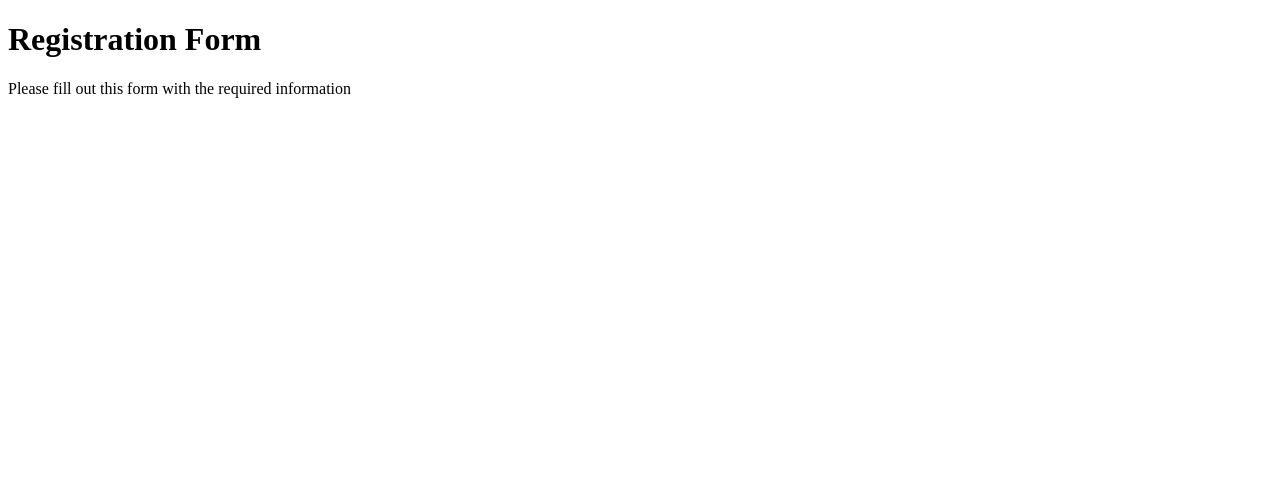
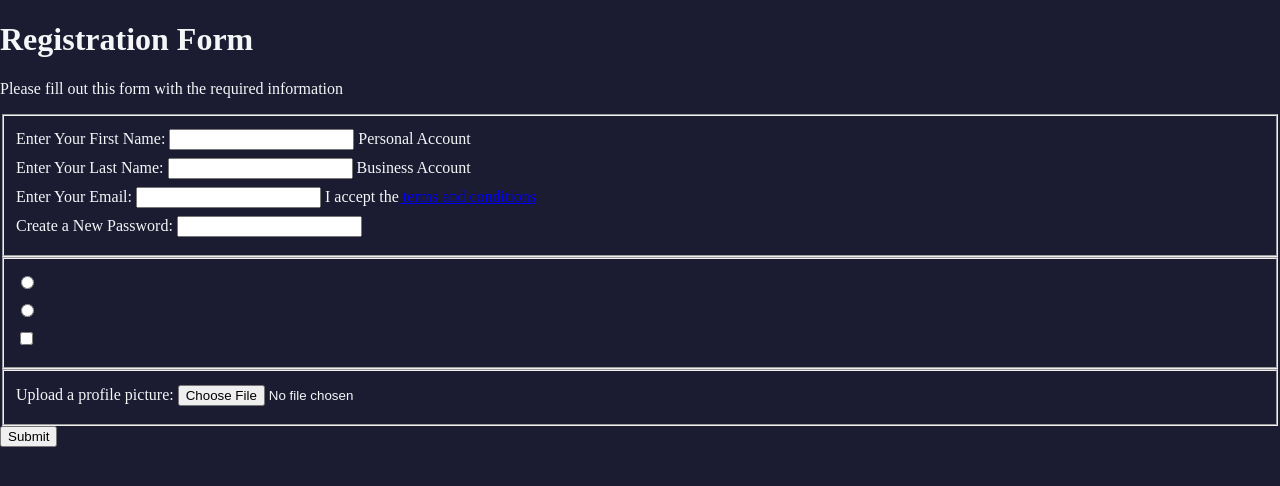
Before and after one commit to wlricardo/html-registration-form, a plain HTML site: page index.html in a window 1280 px wide. Drawn offline with Linux system fonts and the light colour scheme.

Commit message:
Continues at Step 28

```diff
--- a/index.html
+++ b/index.html
@@ -12,6 +12,30 @@
 <body>
     <h1>Registration Form</h1>
     <p>Please fill out this form with the required information</p>
+    <form action="https://fcc-registration-form.com">
+        <fieldset>
+            <label>Enter Your First Name: <input type="text" name="account-type"> Personal Account</label>
+            <label>Enter Your Last Name: <input type="text" name="account-type"> Business Account</label>
+            <label>Enter Your Email: <input type="email" required> I accept the<a
+                    href="https://www.freecodecamp.org/news/terms-of-service/"> terms and conditions</a></label>
+            <label>Create a New Password: <input type="password" required pattern="[a-z0-5]{8,}"></label>
+        </fieldset>
+        <fieldset>
+            <label>
+                <input type="radio">
+            </label>
+            <label>
+                <input type="radio">
+            </label>
+            <label>
+                <input type="checkbox" required>
+            </label>
+        </fieldset>
+        <fieldset>
+            <label> Upload a profile picture: <input type="file"></label>
+        </fieldset>
+        <input type="submit" value="Submit">
+    </form>
 
 </body>
 
--- a/styles.css
+++ b/styles.css
@@ -0,0 +1,12 @@
+body {
+  width: 100%;
+  height: 100vh;
+  margin: 0%;
+  background-color: #1b1b32;
+  color: #f5f6f7;
+}
+
+label {
+    display: block;
+    margin: 0.5rem 0;
+}
```
